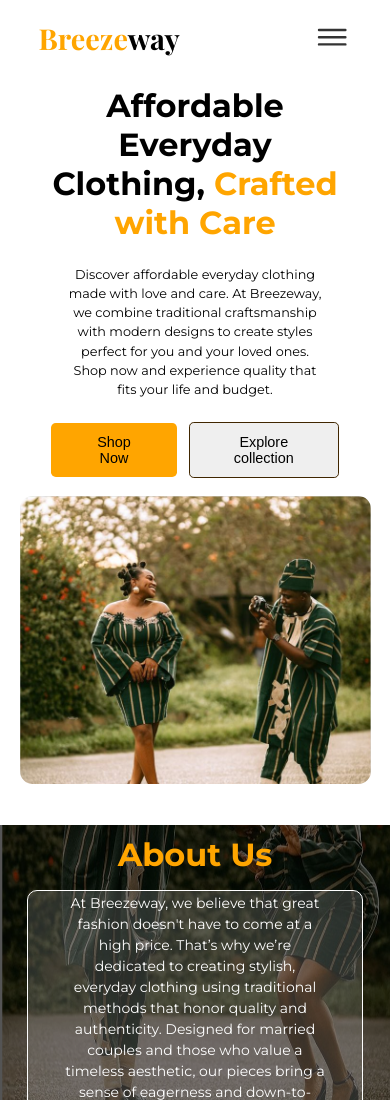
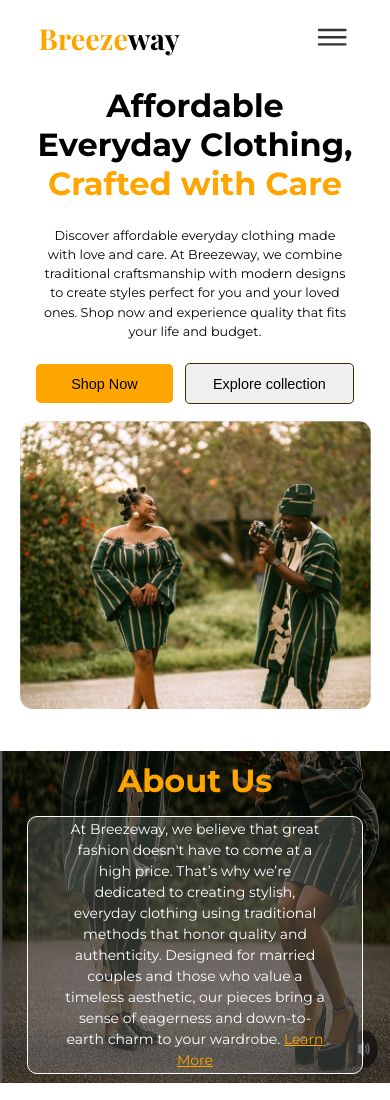
Before and after one commit to abbabashir/breezeway, a plain HTML site: page index.html in a window 390 px wide. Shown: the top 1100 px of the page. Drawn offline with nearby package versions, Linux system fonts and the light colour scheme; a web font is replaced by a local one.

Commit message:
changed header text padding

```diff
--- a/css/queries.css
+++ b/css/queries.css
@@ -167,7 +167,7 @@
 /*  BELOW 544PX () */
 @media (max-width: 34em) {
   .header-text-container {
-    padding: 1.2rem 6.4rem;
+    padding: 1.2rem 3.6rem;
   }
 
   .image-header-container {
@@ -243,6 +243,8 @@
     gap: 4.4rem;
     align-items: flex-start;
   }
+
+  /* Footer */
 }
 
 /*  Fixing Safari flexbox gap */
```
